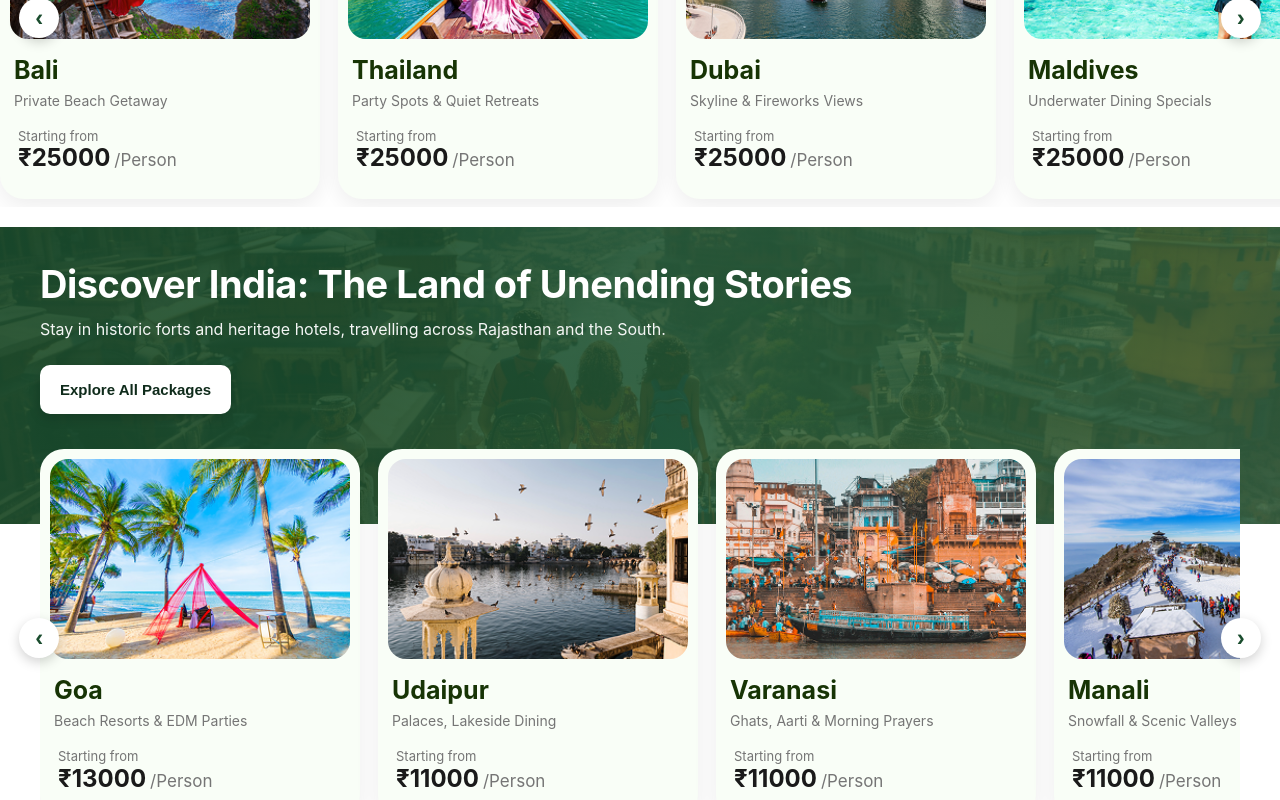
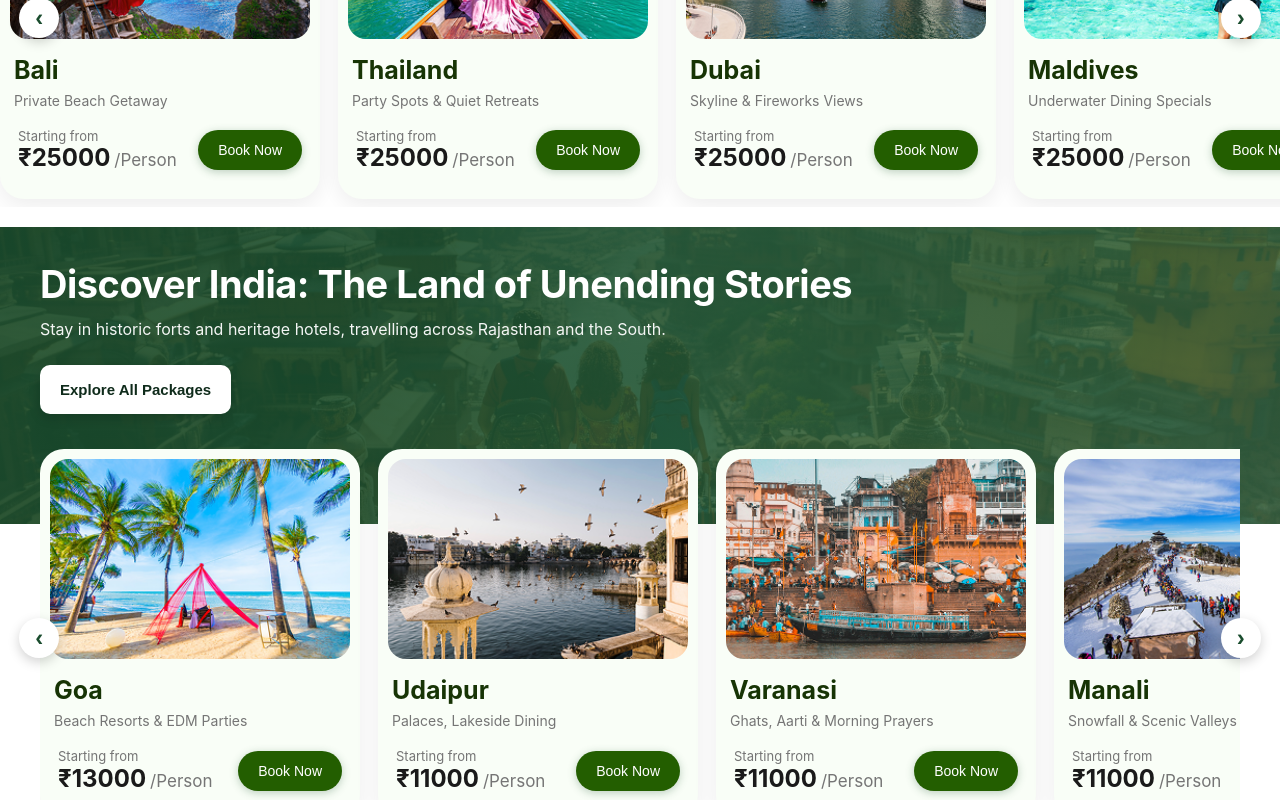
Before and after one commit to NikhilGupta8402/rahigatewaysUI, an Angular app: page / in a window 1280 px wide. Shown: the part 1440-2240 px from the top of the page. Built offline with nearby package versions, Linux system fonts and the light colour scheme.

Commit message:
second commit

```diff
--- a/src/app/home/home.component.html
+++ b/src/app/home/home.component.html
@@ -83,7 +83,7 @@
                   >{{ pkg.priceLabel }}<small>/Person</small></span
                 >
               </div>
-              <!-- <button class="btn-chip">{{ pkg.ctaLabel }}</button> -->
+              <button class="btn-chip">{{ pkg.ctaLabel }}</button>
             </div>
           </div>
         </article>
@@ -130,7 +130,7 @@
                   >{{ pkg.priceLabel }}<small>/Person</small></span
                 >
               </div>
-              <!-- <button class="btn-chip">{{ pkg.ctaLabel }}</button> -->
+              <button class="btn-chip">{{ pkg.ctaLabel }}</button>
             </div>
           </div>
         </article>
--- a/src/app/layout/header/header.component.ts
+++ b/src/app/layout/header/header.component.ts
@@ -56,4 +56,5 @@ export class HeaderComponent {
       this.closeMenu();
     }
   }
+
 }
```
Also changed, not shown: src/app/layout/header/header.component.css (line endings or trailing spaces).
